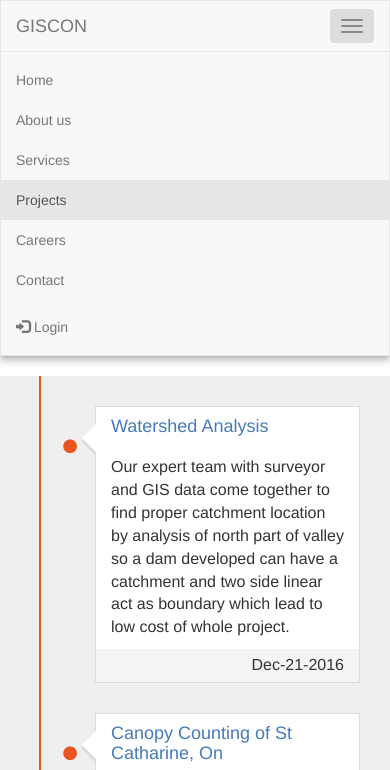
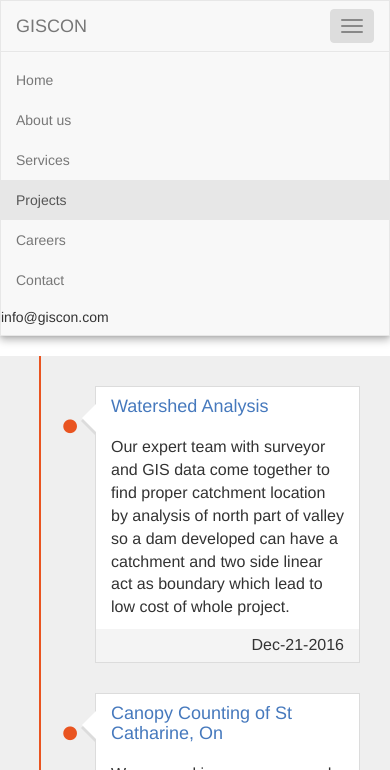
Before and after one commit to ssaidava/saidava.github.io, a plain HTML site: page projects.html in a window 390 px wide. Both pictures are taken after a click on the button 352 px from the left and 26 px from the top of the page. Shown: the top 770 px of the page. Drawn offline with nearby package versions, Linux system fonts and the light colour scheme; some packages are replaced by stand-ins of ours; a script that the page names is missing.

Commit message:
final commit

```diff
--- a/footer.html
+++ /dev/null
@@ -1,5 +0,0 @@
-<br><br><br><br>
-
-<footer class="container-fluid text-center">
-  <p>Copyright @ GISCON Consultancy 2017 | Designed by Siddharth Saidava</p>
-</footer>
--- a/header.html
+++ /dev/null
@@ -1,25 +0,0 @@
-<nav class="navbar navbar-default">
-  <div class="container-fluid">
-    <div class="navbar-header">
-      <button type="button" class="navbar-toggle" data-toggle="collapse" data-target="#myNavbar">
-        <span class="icon-bar"></span>
-        <span class="icon-bar"></span>
-        <span class="icon-bar"></span>
-      </button>
-      <a class="navbar-brand" href="#">GISCON</a>
-    </div>
-    <div class="collapse navbar-collapse" id="myNavbar">
-      <ul class="nav navbar-nav">
-        <li id="li-home"><a href="index.html">Home</a></li>
-        <li id="li-about"><a href="aboutus.html">About us</a></li>
-        <li id="li-services"><a href="services.html">Services</a></li>
-        <li id="li-projects"><a href="projects.html">Projects</a></li>
-        <li id="li-careers"><a href="careers.html">Careers</a></li>
-        <li id="li-contact"><a href="contact.html">Contact</a></li>
-      </ul>
-      <ul class="nav navbar-nav navbar-right">
-        <li><a href="#"><span class="glyphicon glyphicon-log-in"></span> Login</a></li>
-      </ul>
-    </div>
-  </div>
-</nav>
--- a/projects.html
+++ b/projects.html
@@ -20,7 +20,31 @@
   </head>
 <body>
 
-<div id="header"></div>
+<nav class="navbar navbar-default">
+  <div class="container-fluid">
+    <div class="navbar-header">
+      <button type="button" class="navbar-toggle" data-toggle="collapse" data-target="#myNavbar">
+        <span class="icon-bar"></span>
+        <span class="icon-bar"></span>
+        <span class="icon-bar"></span>
+      </button>
+      <a class="navbar-brand" href="index.html">GISCON</a>
+    </div>
+    <div class="collapse navbar-collapse" id="myNavbar">
+      <ul class="nav navbar-nav">
+        <li><a href="index.html">Home</a></li>
+        <li><a href="aboutus.html">About us</a></li>
+        <li><a href="services.html">Services</a></li>
+        <li class="active"><a href="projects.html">Projects</a></li>
+        <li><a href="careers.html">Careers</a></li>
+        <li><a href="contact.html">Contact</a></li>
+      </ul>
+      <ul class="nav navbar-nav navbar-right">
+        <li>info@giscon.com</li>
+      </ul>
+    </div>
+  </div>
+</nav><div id="header"></div>
 
 
 
@@ -97,13 +121,11 @@
 
   </div>
 
-  <div id="footer"></div>
- <script>
-  $("#header").load("header.html",function() {
-    $("#li-projects").addClass('active')
-  });
-  $("#footer").load("footer.html");
+<br><br>
 
-</script>
+<footer class="container-fluid text-center">
+  <p>Copyright @ GISCON Consultancy 2017 | Designed by Siddharth Saidava</p>
+</footer>
+
 </body>
 </html>
```
Also changed, not shown: aboutus.html (+29 -12 lines), careers.html (+29 -10 lines), contact.html (+29 -11 lines), index.html (+29 -8 lines), services.html (+29 -11 lines), images/map-bg.jpg (added).
